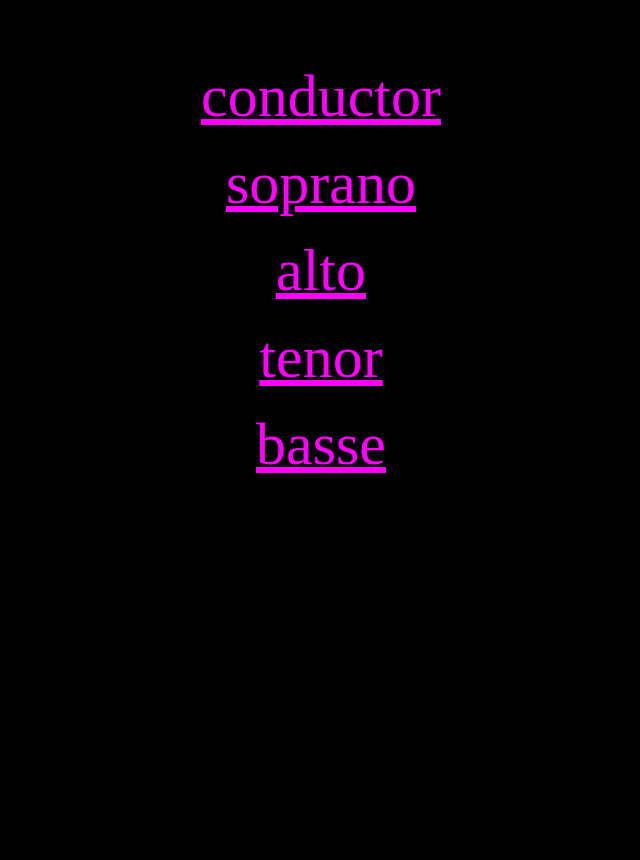
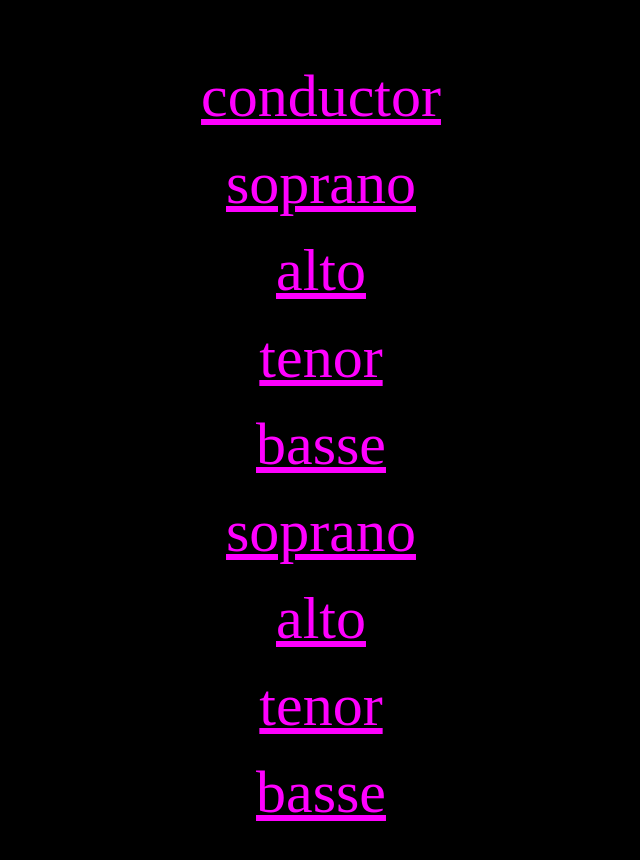
Before and after one commit to belljonathan50/player, a website: page public/index.html in a window 1280 px wide. Shown: the whole page, without its empty margins (319-959 px from the left). Before the commit the page ends 800 px from the top, so only its background shows below. Drawn offline with Linux system fonts and the light colour scheme.

Commit message:
Update index.html

```diff
--- a/public/index.html
+++ b/public/index.html
@@ -29,6 +29,19 @@
     <br>
     <a target="_blank" href="https://playerms564.herokuapp.com/bas.html">basse</a>
     <br>
+
+    <br>
+    <a target="_blank" href="https://playerms564.herokuapp.com/soundchoral1.html">soprano</a>
+    <br>
+    <br>
+    <a target="_blank" href="https://playerms564.herokuapp.com/soundchoral2.html">alto</a>
+    <br>
+    <br>
+    <a target="_blank" href="https://playerms564.herokuapp.com/soundchoral3.html">tenor</a>
+    <br>
+    <br>
+    <a target="_blank" href="https://playerms564.herokuapp.com/soundchoral4.html">basse</a>
+    <br>
     <center>
     <br>  <br>
     <br>  <br>
```
